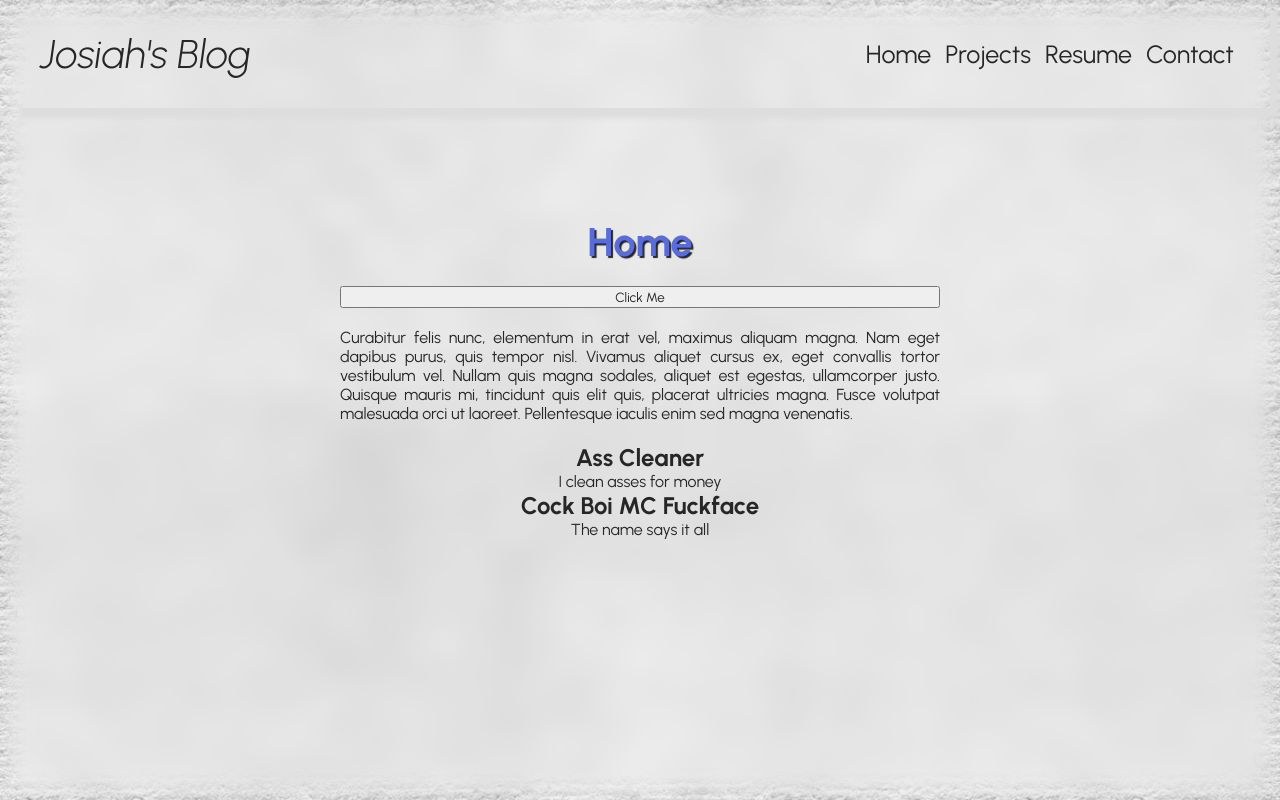
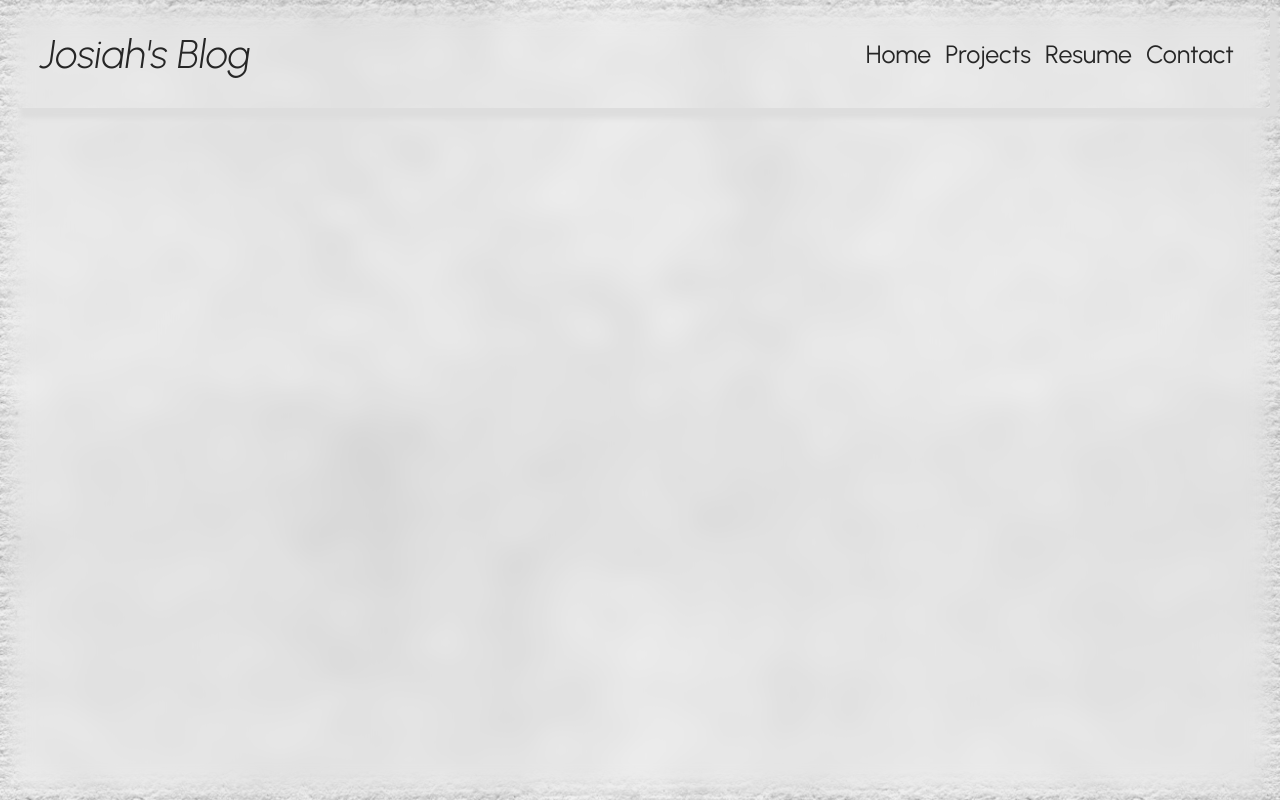
Before and after one commit to josiahkc/josiah-collins, a React (Create React App) app: page / in a window 1280 px wide. Built offline with nearby package versions, Linux system fonts and the light colour scheme.

Commit message:
fucked it all up

```diff
--- a/package.json
+++ b/package.json
@@ -7,10 +7,10 @@
     "@testing-library/react": "^11.2.7",
     "@testing-library/user-event": "^12.8.3",
     "animate.css": "^4.1.1",
-    "node-sass": "^6.0.1",
     "react": "^17.0.2",
     "react-dom": "^17.0.2",
     "react-scripts": "4.0.3",
+    "sass": "^1.43.3",
     "web-vitals": "^1.1.2"
   },
   "scripts": {
--- a/src/App.js
+++ b/src/App.js
@@ -1,18 +1,31 @@
 // import logo from './logo.svg';f
 import Navbar from './Navbar';
 import Home from './Home';
+import { useState } from 'react';
 // import CV from './CV';
-
 
 
 
 function App() {
 
+const [activePage, setActivePage] = useState('Home');
+
+const handleClick = () => {
+    switch (button) {
+        case value:
+
+            break;
+
+        default:
+            break;
+    }
+  }
+
   return (
     <div className="App">
       <Navbar />
       <div className="content">
-        <Home />
+
       </div>
     </div>
   );
--- a/src/Home.js
+++ b/src/Home.js
@@ -5,32 +5,20 @@ import CV from './CV';
 
 const Home = () => {
 
-    const [activePage, setActivePage] = useState('Home');
-
-    const handleClick = () => {
-        setActivePage('Projects');
-    }
 
     const[jobs, setJobs] = useState([
-        {title: 'Ass Cleaner', description: 'I clean asses for money', id: 1},
-        {title: 'Cock Boi MC Fuckface', description: 'The name says it all', id: 2}
+        {title: 'Job 1', description: 'Job desctription', id: 1},
+        {title: 'CBMFF', description: 'bruh', id: 2}
     ]);
+
+
 
     return (
         <div className="home">
             <h1>{ activePage }</h1>
             <button onClick={handleClick}>Click Me</button>
 
-            <p className='description'>
-            Curabitur felis nunc, elementum in erat vel, maximus aliquam magna. Nam eget dapibus purus, quis tempor nisl. Vivamus aliquet cursus ex, eget convallis tortor vestibulum vel. Nullam quis magna sodales, aliquet est egestas, ullamcorper justo. Quisque mauris mi, tincidunt quis elit quis, placerat ultricies magna. Fusce volutpat malesuada orci ut laoreet. Pellentesque iaculis enim sed magna venenatis.
-            </p>
 
-            <CV jobs={jobs}/>
-
-
-            {/* <div className="mainImage">
-
-            </div> */}
         </div>
      );
 }
```
Also changed, not shown: 1 other file (tests, documents, lock files or other folders).
